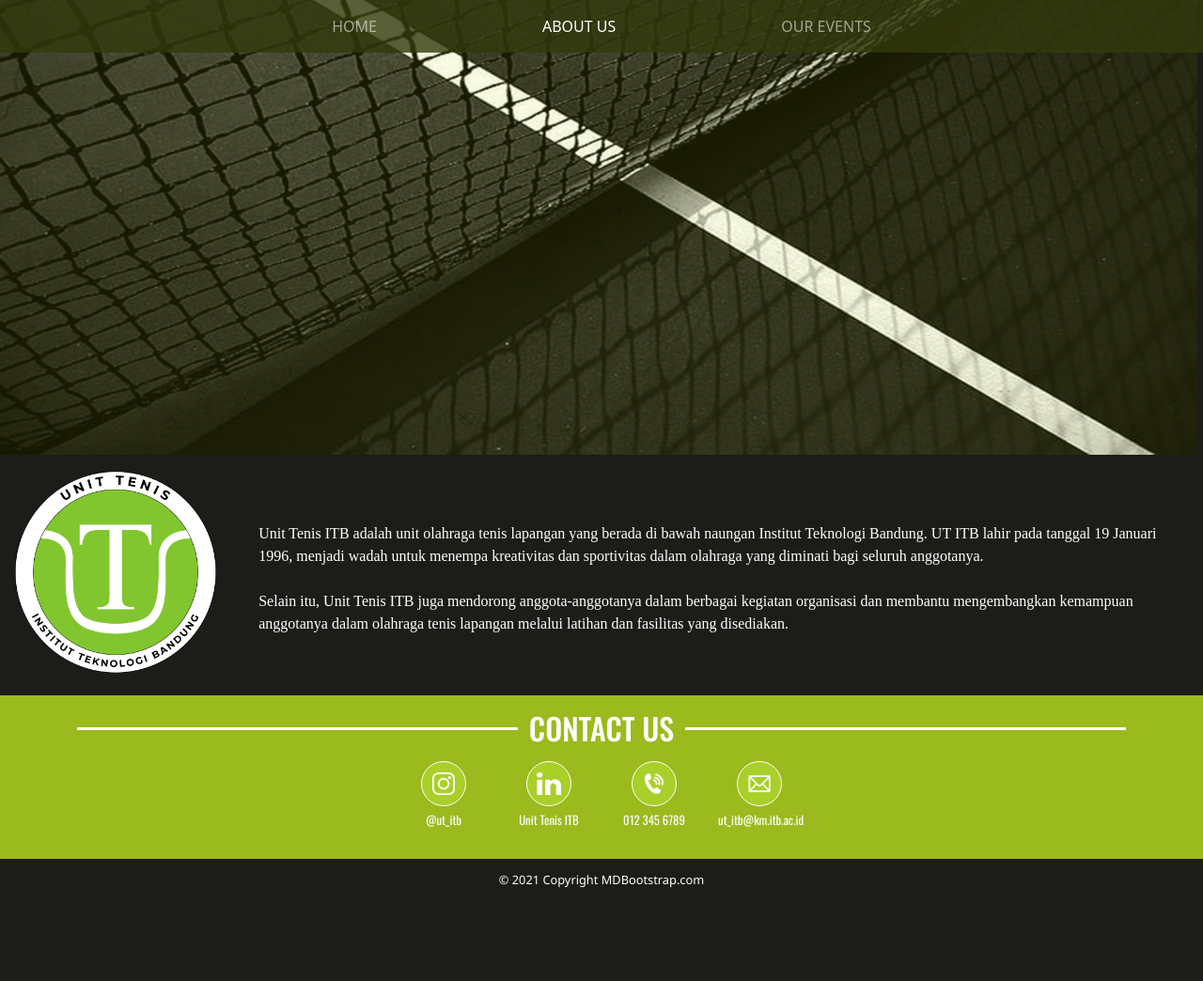
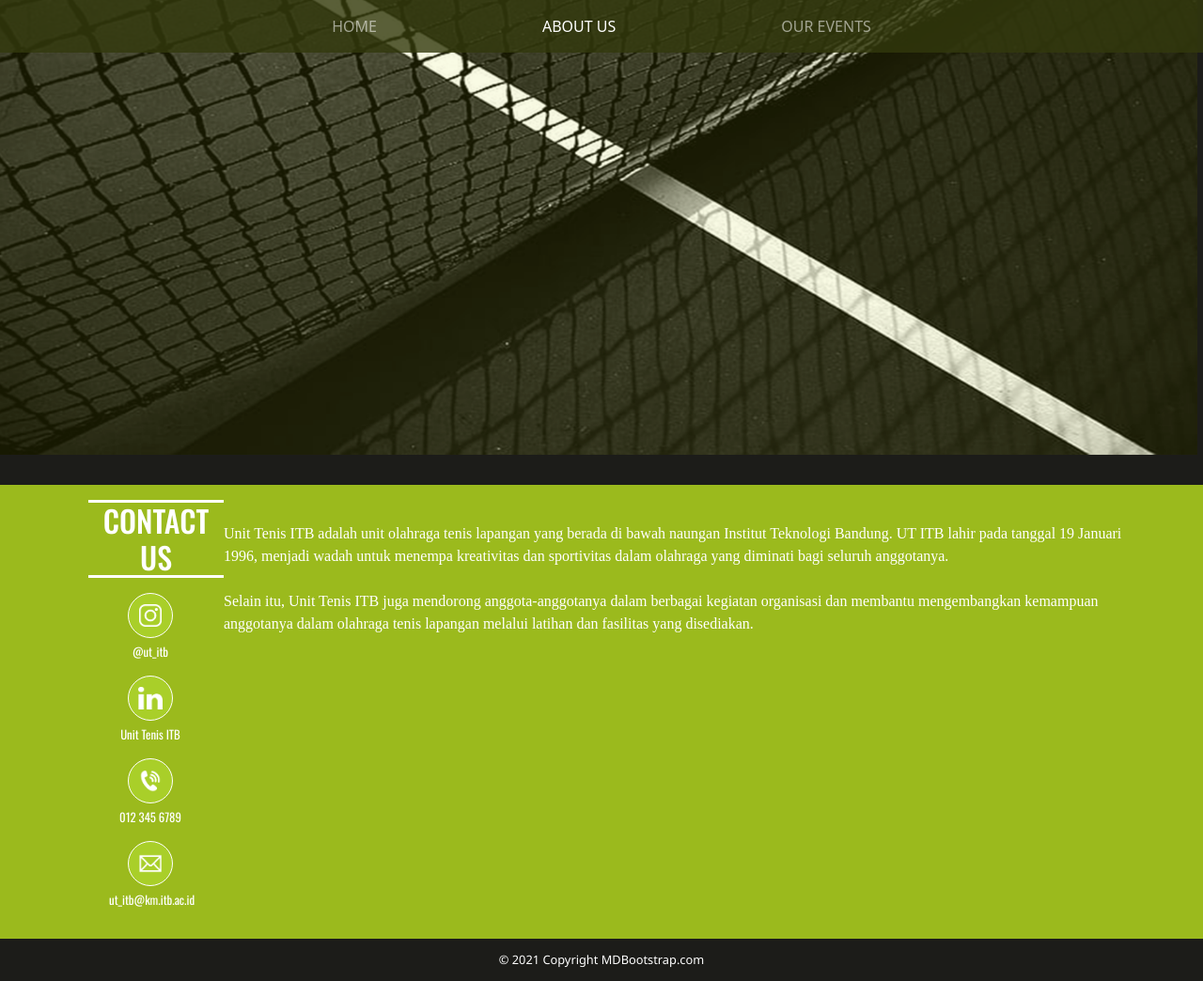
Before and after one commit to ryorichardo/Web-UT, a Flask app: page /about in a window 1280 px wide. Shown: the whole page at 94% size. Before the commit the page ends 945 px from the top, so only its background shows below. Run offline with Flask 2, Linux system fonts and the light colour scheme; some libraries are stand-ins or nearby versions.

Commit message:
guideline

```diff
--- a/static/css/about.css
+++ b/static/css/about.css
@@ -8,13 +8,13 @@ body {
     height: 40vw;
 }
 
-#container1 {
+.container1 {
     width: 96.5vw;
-    height: 20vw;
+
     padding-bottom: 2rem;
 }
 
-#container1 img {
+.container1 img {
     width: 18vw;
     margin-top: 1rem;
     color: #fff;
@@ -22,7 +22,7 @@ body {
     float: left;
 }
 
-#container1 p {
+.container1 p {
     width: 75vw;
     margin-top: 4.5rem;
     color: #fff;
--- a/templates/about.html
+++ b/templates/about.html
@@ -7,8 +7,8 @@
     <img src="{{url_for('static', filename='/images/image-atas-about-us-web-ut.png')}}" class="background">
 </div>
 
-<div id="container1">
-    <img src="{{url_for('static', filename='/images/logo-ut-revisi.png')}}" class="logo-ut">
+<div class="container container1">
+
     <p>
         Unit Tenis ITB adalah unit olahraga tenis lapangan yang berada di bawah naungan Institut Teknologi Bandung. UT ITB lahir pada tanggal 19 Januari 1996, menjadi wadah untuk menempa kreativitas dan sportivitas dalam olahraga yang diminati bagi seluruh anggotanya.<br><br>        Selain itu, Unit Tenis ITB juga mendorong anggota-anggotanya dalam berbagai kegiatan organisasi dan membantu mengembangkan kemampuan anggotanya dalam olahraga tenis lapangan melalui latihan dan fasilitas yang disediakan.
     </p>
--- a/templates/home.html
+++ b/templates/home.html
@@ -40,6 +40,7 @@
 
   <div class="container aos-init aos-animate justify-content-center title" data-aos="fade-up">
       <img src="{{url_for('static', filename='/images/Logo-UT.png')}}" class="logo">
+      <img src="{{url_for('static', filename='/images/carousel/stock1.jpg')}}" class="logo2">
   </div>
   <div class="container aos-init aos-animate justify-content-center title" data-aos="fade-up" data-aos-delay="100">
     <p>
```
Also changed, not shown: static/css/home.css (+17 -0 lines).
